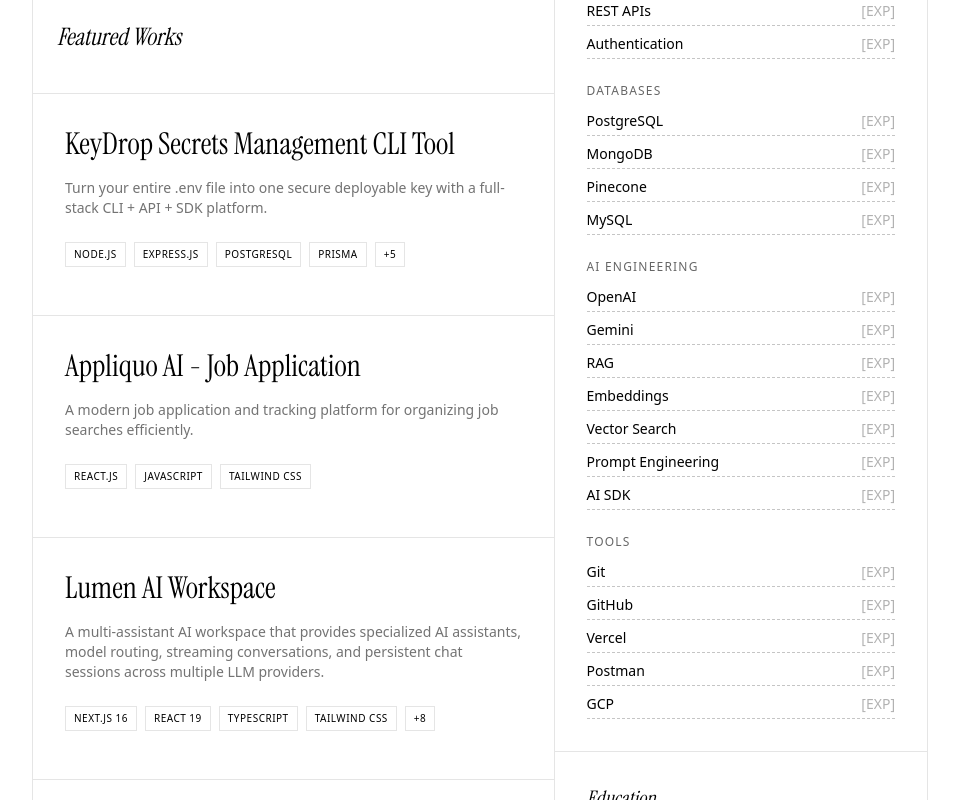
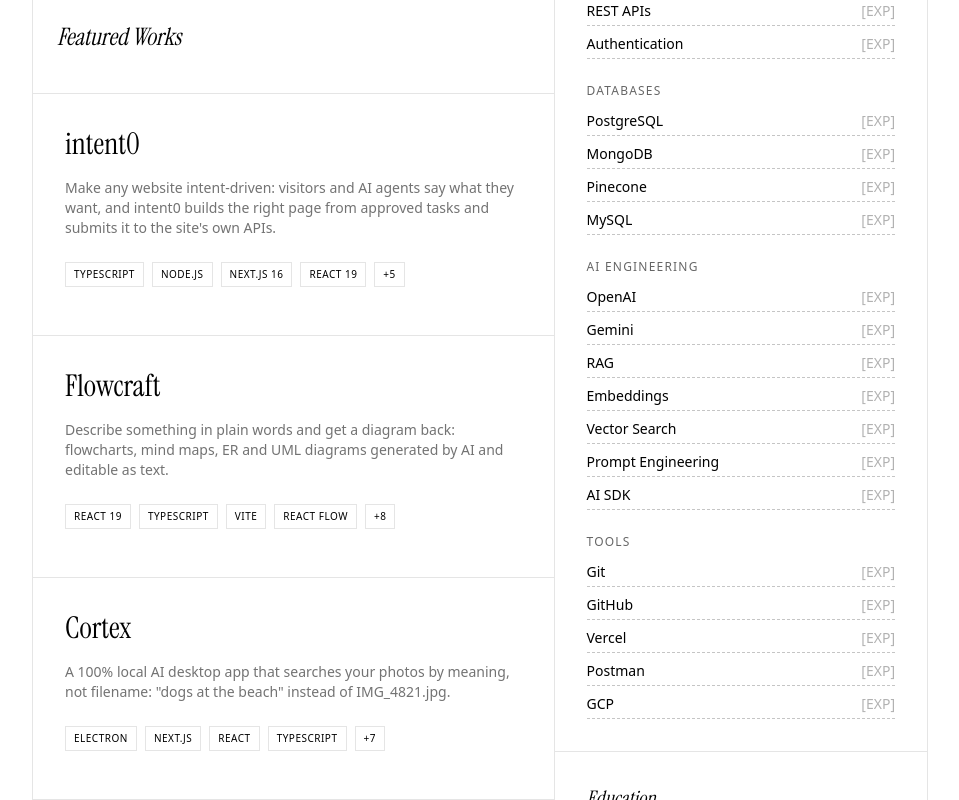
Before and after one commit to devansh-jagtap/portfolio-v2, a Next.js app: page / in a window 1280 px wide. Shown: the part 1420-2220 px from the top of the page, without its empty margins (160-1119 px from the left). Built offline with nearby package versions, Linux system fonts and the light colour scheme; no server answers.

Commit message:
Add intent0, Flowcraft and Cortex projects
Co-Authored-By: Claude Opus 5.5 <noreply@anthropic.com>
Claude-Session: https://claude.ai/code/session_015LTg4xi88xRuzZaUJjYyxh

```diff
--- a/constants.tsx
+++ b/constants.tsx
@@ -37,6 +37,144 @@ export const EXPERIENCE: Experience[] = [
   }
 ];
 export const PROJECTS: Project[] = [
+  {
+    slug: "intent0",
+    title: "intent0",
+    description:
+      "Make any website intent-driven: visitors and AI agents say what they want, and intent0 builds the right page from approved tasks and submits it to the site's own APIs.",
+    longDescription:
+      "intent0 adds an \"Ask this site\" bar to any website. Visitors type or speak what they want, and intent0 builds a guided step page for the matching task (apply, register, book, report, track) and submits it to the site's own endpoints. Questions are answered from the site's own content with every statement cited and every code example copied exactly. The same approved tasks and content search are offered to AI agents over MCP and WebMCP. A CLI reads the site's code, maps routes and forms into tasks, and only ever offers the tasks the company approved.",
+    techStack: [
+      "TypeScript",
+      "Node.js",
+      "Next.js 16",
+      "React 19",
+      "Zod",
+      "MCP",
+      "WebMCP",
+      "Turborepo",
+      "pnpm"
+    ],
+    imageUrl: "/intent0/poster.jpg",
+    screenshots: [
+      { url: "/intent0/dashboard.png", alt: "intent0 dashboard for reviewing and approving tasks" }
+    ],
+    demoUrl: "",
+    codeUrl: "",
+    featured: true,
+    category: "AI Platform",
+    ctaText: "View Project",
+    ctaLink: "",
+    features: [
+      "intent0 init scans routes and forms and maps them into user tasks",
+      "Local dashboard to turn tasks on/off, fix wording and endpoints, and approve revisions",
+      "Generated step pages submitted to the site's own APIs",
+      "Site Memory: cited answers from the site's docs, built without any model",
+      "MCP server over HTTP and stdio, plus WebMCP in the browser",
+      "Works with Next.js or any other site through a script tag"
+    ],
+    highlights: [
+      "Built a 5-package monorepo: schema, core, adapter, React bar and the installable CLI",
+      "Every generated page is checked before it's shown: known components, real endpoints and cited content only",
+      "Falls back to the site's original page whenever anything fails"
+    ],
+    challenges: [
+      "Letting a model build pages without ever seeing visitors' form data",
+      "Keeping AI agents to public, approved tasks and requiring confirmation for irreversible submits",
+      "Mapping arbitrary codebases (Next.js, Express, PHP, Django) into one task format"
+    ]
+  },
+  {
+    slug: "flowcraft",
+    title: "Flowcraft",
+    description:
+      "Describe something in plain words and get a diagram back: flowcharts, mind maps, ER and UML diagrams generated by AI and editable as text.",
+    longDescription:
+      "Flowcraft is a web app that turns plain text into diagrams. Type a sentence like \"How does online food delivery work?\" or \"ER diagram for a college database\" and it draws a clean, laid-out diagram in a few seconds. You can refine it by chatting, edit the text yourself, drag boxes around, change themes, share a read-only link, or export PNG and SVG. It supports eight diagram types, including Chen-notation ER diagrams and four kinds of UML diagram, each with its own parser and layout.",
+    techStack: [
+      "React 19",
+      "TypeScript",
+      "Vite",
+      "React Flow",
+      "Node.js",
+      "Express 5",
+      "PostgreSQL",
+      "Neon",
+      "Drizzle ORM",
+      "Clerk",
+      "Google Gemini",
+      "Vitest"
+    ],
+    demoUrl: "https://flowcraft-eight.vercel.app",
+    codeUrl: "https://github.com/devansh-jagtap/Flowcraft",
+    featured: true,
+    category: "AI Platform",
+    ctaText: "View Project",
+    ctaLink: "https://flowcraft-eight.vercel.app",
+    features: [
+      "8 diagram types: flowchart, mind map, org chart, ER (Chen), UML class, use case, sequence and state",
+      "Prompt to diagram, then refine by chatting with undo",
+      "Every diagram is plain text with a live preview",
+      "Automatic layout with dagre plus custom ER and sequence layouts",
+      "Public read-only share links and PNG/SVG export",
+      "Bring your own Gemini, OpenAI or Vercel AI Gateway key, encrypted with AES-256-GCM"
+    ],
+    highlights: [
+      "AI answers are schema-checked and syntax-checked, with one automatic retry on errors",
+      "Free daily quota per account and per IP, with a usage dashboard per provider and model",
+      "API integration tests run against in-memory Postgres (PGlite) with the real migrations"
+    ],
+    challenges: [
+      "Keeping dragged nodes attached to the right box while the text keeps changing",
+      "Laying out ER diagrams with room for every attribute oval",
+      "Stopping the model from returning disconnected steps or broken syntax"
+    ]
+  },
+  {
+    slug: "cortex",
+    title: "Cortex",
+    description:
+      "A 100% local AI desktop app that searches your photos by meaning, not filename: \"dogs at the beach\" instead of IMG_4821.jpg.",
+    longDescription:
+      "Cortex is a local-first desktop app for searching your own files by meaning. Add a folder and it catalogs every photo in the background (dimensions, EXIF date, GPS and camera, and a thumbnail), embeds each one locally with OpenCLIP, and answers searches in about 150 ms. It never uploads, renames, moves or deletes your files. Indexed folders are watched, so new and edited photos are picked up within seconds. A Map view clusters photos by place, a knowledge graph links places, scenes and trips, and a Galaxy view draws similar photos as connected stars.",
+    techStack: [
+      "Electron",
+      "Next.js",
+      "React",
+      "TypeScript",
+      "Tailwind CSS",
+      "Python",
+      "FastAPI",
+      "OpenCLIP",
+      "FAISS",
+      "SQLite",
+      "watchdog"
+    ],
+    demoUrl: "",
+    codeUrl: "https://github.com/devansh-jagtap/cortex",
+    featured: true,
+    category: "AI Platform",
+    ctaText: "View Project",
+    ctaLink: "",
+    features: [
+      "Semantic photo search with local OpenCLIP embeddings and FAISS",
+      "Incremental indexing: re-scans only touch new or changed files",
+      "Filesystem watcher picks up new, edited, moved and deleted photos automatically",
+      "Map view clustering photos by location",
+      "Knowledge graph of places, scenes and events",
+      "Galaxy view: a network of look-alike photos"
+    ],
+    highlights: [
+      "No cloud AI APIs: all processing happens on the user's machine",
+      "Searches return in about 150 ms",
+      "SQLite is the single source of truth; FAISS and thumbnails are rebuildable caches"
+    ],
+    challenges: [
+      "Coordinating three processes (Electron, Next.js and a Python engine) on one machine",
+      "Keeping the renderer sandboxed with a minimal, explicit API to the OS",
+      "Recording and skipping corrupt images without stopping the indexing job"
+    ]
+  },
   {
     slug: "keydrop",
     title: "KeyDrop Secrets Management CLI Tool",
```
Also changed, not shown: public/intent0/dashboard.png (added), public/intent0/poster.jpg (added).
